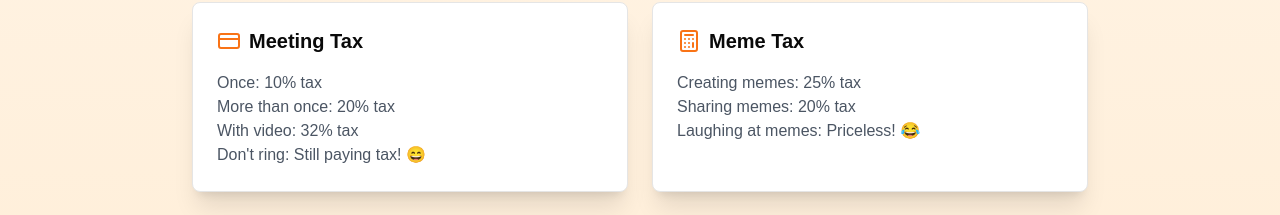
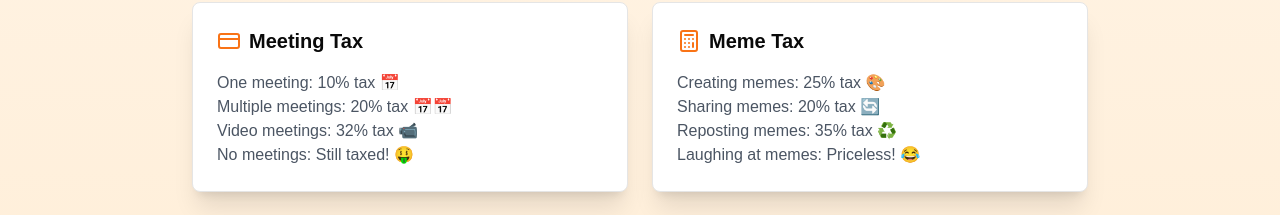
Before and after one commit to ruhankhandakar/nirmalatai, a Next.js app: page / in a window 1280 px wide. Shown: the part 534-749 px from the top of the page. Built offline with nearby package versions, Linux system fonts and the light colour scheme.

Commit message:
update tax descriptions with emojis for clarity and engagement

```diff
--- a/app/page.tsx
+++ b/app/page.tsx
@@ -33,13 +33,13 @@ export default function BudgetPage() {
               <h2 className="text-xl font-semibold">Meeting Tax</h2>
             </div>
             <p className="text-gray-600">
-              Once: 10% tax
+              One meeting: 10% tax 📅
               <br />
-              More than once: 20% tax
+              Multiple meetings: 20% tax 📅📅
               <br />
-              With video: 32% tax
+              Video meetings: 32% tax 📹
               <br />
-              Don't ring: Still paying tax! 😄
+              No meetings: Still taxed! 🤑
             </p>
           </CardContent>
         </Card>
@@ -51,9 +51,11 @@ export default function BudgetPage() {
               <h2 className="text-xl font-semibold">Meme Tax</h2>
             </div>
             <p className="text-gray-600">
-              Creating memes: 25% tax
+              Creating memes: 25% tax 🎨
               <br />
-              Sharing memes: 20% tax
+              Sharing memes: 20% tax 🔄
+              <br />
+              Reposting memes: 35% tax ♻️
               <br />
               Laughing at memes: Priceless! 😂
             </p>
```
